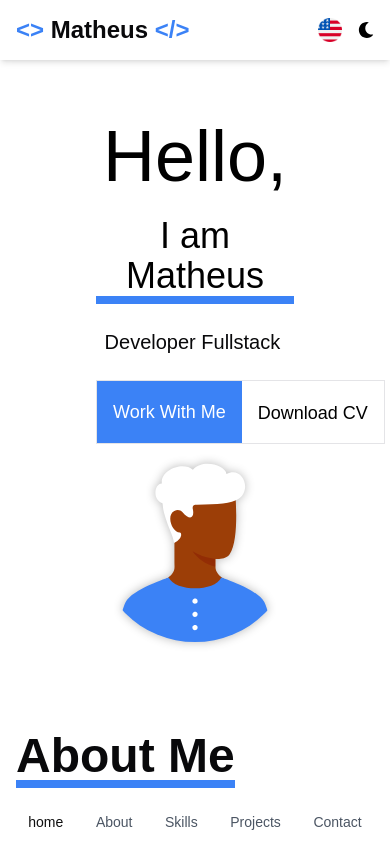
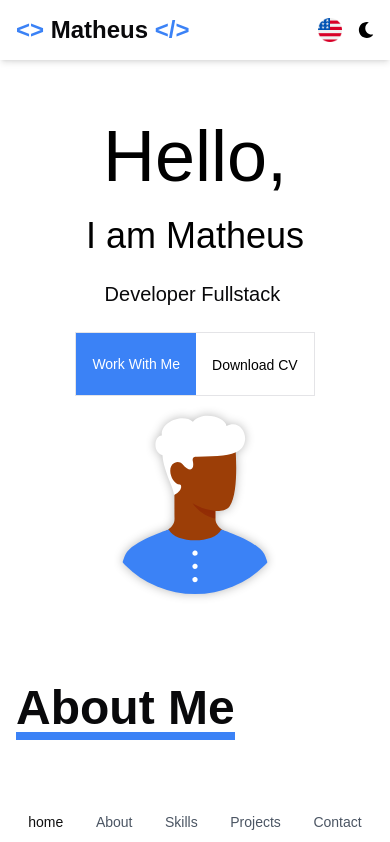
Before and after one commit to matheuslisbon/front-portfolio, a Next.js app: page / in a window 390 px wide. Shown: the top 842 px of the page. Built offline with nearby package versions, Linux system fonts and the light colour scheme.

Commit message:
[feat] ux ui mobile

```diff
--- a/src/components/home/index.tsx
+++ b/src/components/home/index.tsx
@@ -31,12 +31,12 @@ export default function Home() {
   return (
     <div className="w-full px-4">
       <div className='lg:grid lg:grid-cols-2 pt gap-12 pt-10 md:pt-28'>
-        <div className='flex flex-col gap-6 md:justify-center md:items-center px-20 '>
+        <div className='flex flex-col gap-6 md:justify-center md:items-center md:px-20 '>
 
           <h1 className=' dark:text-white text-black text-7xl md:text-8xl text-center'>
             {componentData[language].title}
           </h1>
-          <h1 className=' text-4xl text-center md:text-6xl xl:text-7xl  font-medium dark:text-white text-black border-b-8 dark:border-b-secondaryColor border-b-lightSecondaryColor '>
+          <h1 className=' text-4xl text-center md:text-6xl xl:text-7xl  font-medium dark:text-white text-black md:border-b-8 md:dark:border-b-secondaryColor md:border-b-lightSecondaryColor '>
             {componentData[language].subTitle}
           </h1>
           <p >
@@ -78,11 +78,11 @@ export default function Home() {
               )
             }
           </p>
-          <div className='border flex h-16 mx-auto flex-row w-min '>
-            <Button className='h-15 text-lg dark:bg-secondaryColor dark:text-black bg-lightSecondaryColor border-none rounded-none shadow-none hover:bg-blue-500 text-lightPrimaryColor'>
+          <div className='border flex h-16 mx-auto flex-row w-auto '>
+            <Button className='h-15 text-sm md:text-lg dark:bg-secondaryColor dark:text-black bg-lightSecondaryColor border-none rounded-none shadow-none hover:bg-blue-500 text-lightPrimaryColor'>
               {componentData[language].workWithMe}
             </Button>
-            <Button className='h-16 text-lg bg-transparent border-none shadow-none rounded-none hover:bg-transparent dark:text-white text-black'>Download CV</Button>
+            <Button className='h-16 text-sm md:text-lg bg-transparent border-none shadow-none rounded-none hover:bg-transparent dark:text-white text-black'>Download CV</Button>
           </div>
 
 
```
